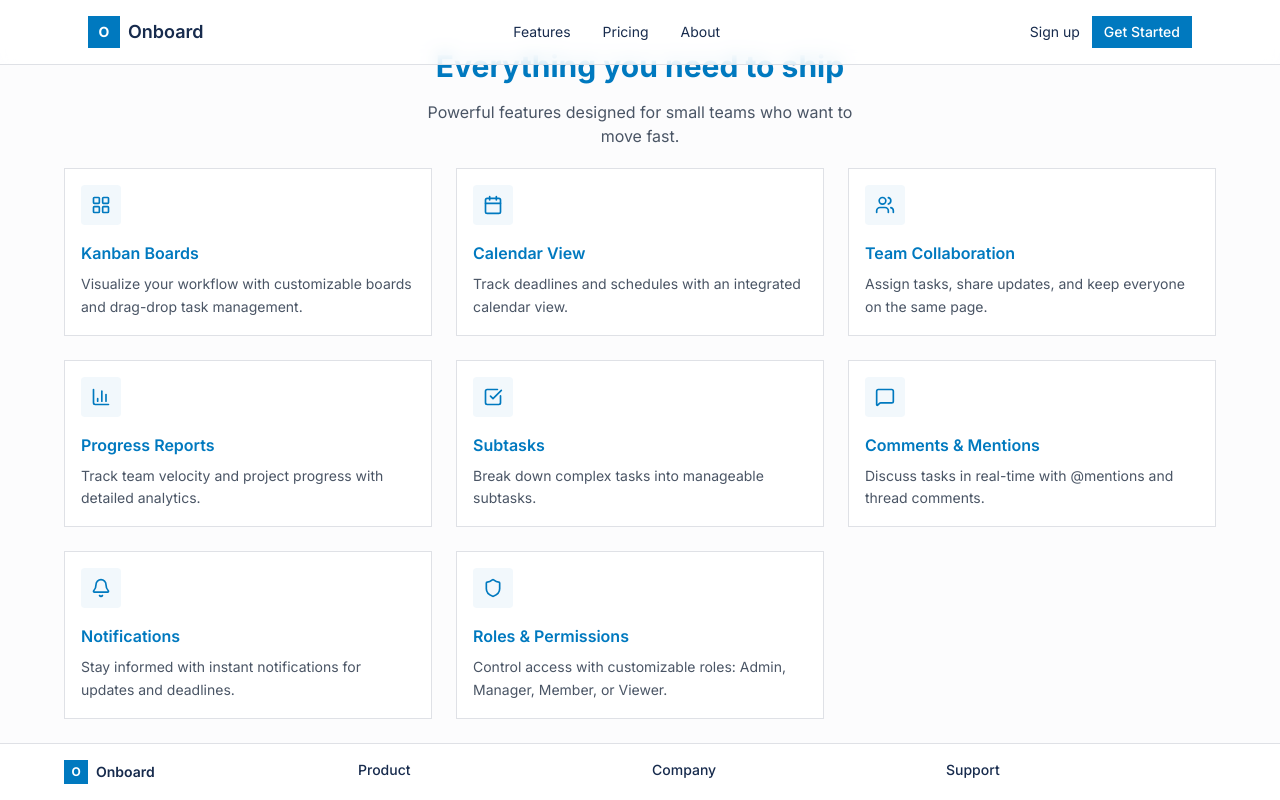
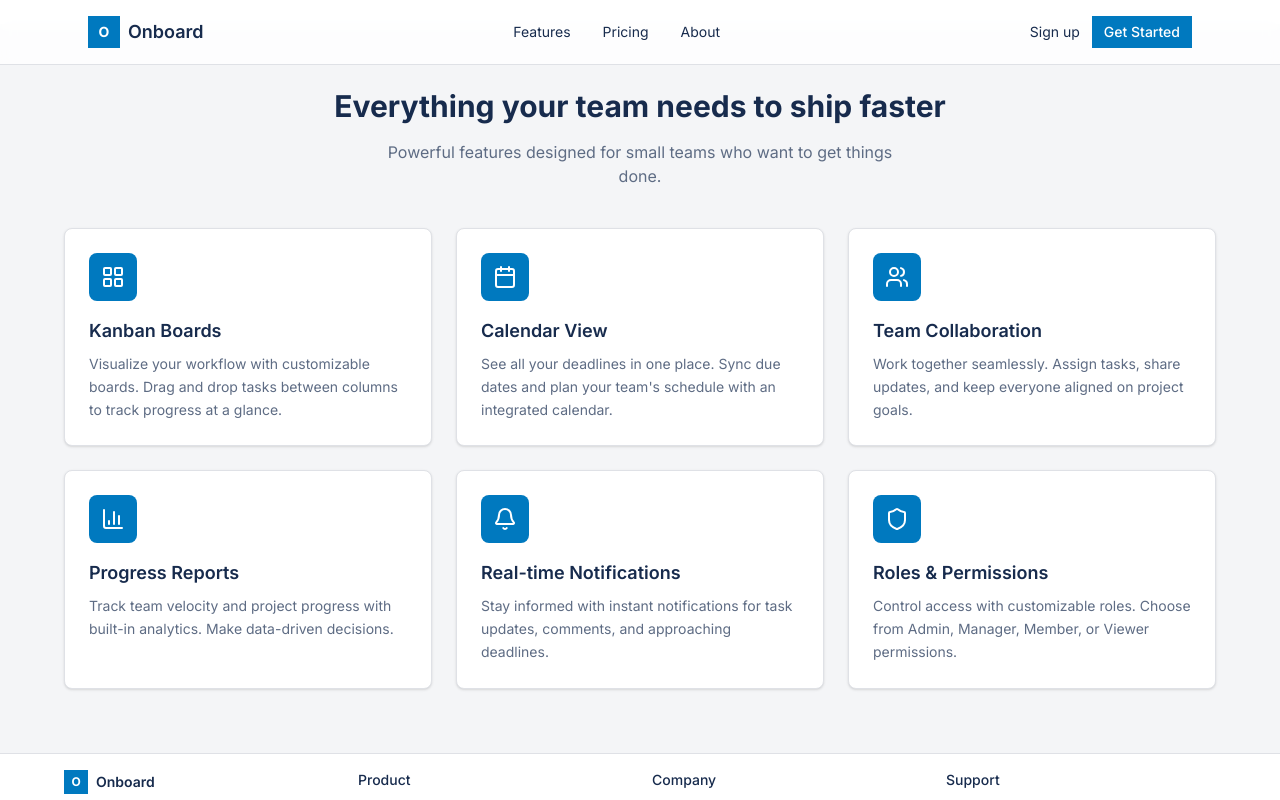
Before and after one commit to samuel-sarmah/onboad, a Next.js app: page /features in a window 1280 px wide. Shown: the top 800 px of the page. Built offline with nearby package versions, Linux system fonts and the light colour scheme.

Commit message:
Refresh Features section with new icons and copy

```diff
--- a/src/components/landing/Features.tsx
+++ b/src/components/landing/Features.tsx
@@ -7,6 +7,8 @@ import {
   Bell,
   CheckSquare,
   MessageSquare,
+  Zap,
+  Clock,
   Shield
 } from "lucide-react";
 
@@ -14,69 +16,59 @@ const features = [
   {
     icon: LayoutGrid,
     title: "Kanban Boards",
-    description: "Visualize your workflow with customizable boards and drag-drop task management."
+    description: "Visualize your workflow with customizable boards. Drag and drop tasks between columns to track progress at a glance."
   },
   {
     icon: Calendar,
     title: "Calendar View",
-    description: "Track deadlines and schedules with an integrated calendar view."
+    description: "See all your deadlines in one place. Sync due dates and plan your team's schedule with an integrated calendar."
   },
   {
     icon: Users,
     title: "Team Collaboration",
-    description: "Assign tasks, share updates, and keep everyone on the same page."
+    description: "Work together seamlessly. Assign tasks, share updates, and keep everyone aligned on project goals."
   },
   {
     icon: BarChart3,
     title: "Progress Reports",
-    description: "Track team velocity and project progress with detailed analytics."
-  },
-  {
-    icon: CheckSquare,
-    title: "Subtasks",
-    description: "Break down complex tasks into manageable subtasks."
-  },
-  {
-    icon: MessageSquare,
-    title: "Comments & Mentions",
-    description: "Discuss tasks in real-time with @mentions and thread comments."
+    description: "Track team velocity and project progress with built-in analytics. Make data-driven decisions."
   },
   {
     icon: Bell,
-    title: "Notifications",
-    description: "Stay informed with instant notifications for updates and deadlines."
+    title: "Real-time Notifications",
+    description: "Stay informed with instant notifications for task updates, comments, and approaching deadlines."
   },
   {
     icon: Shield,
     title: "Roles & Permissions",
-    description: "Control access with customizable roles: Admin, Manager, Member, or Viewer."
+    description: "Control access with customizable roles. Choose from Admin, Manager, Member, or Viewer permissions."
   }
 ];
 
 export function Features() {
   return (
-    <section id="features" className="py-6 px-6 bg-secondary/30">
+    <section id="features" className="py-6 md:py-16 px-3 md:px-4 bg-[#f4f5f7]">
       <div className="max-w-6xl mx-auto">
-        <div className="text-center mb-5">
-          <h2 className="text-3xl font-bold text-primary mb-4">
-            Everything you need to ship
+        <div className="text-center mb-10">
+          <h2 className="text-2xl md:text-3xl font-bold text-[#172b4d] mb-4">
+            Everything your team needs to ship faster
           </h2>
-          <p className="text-gray-600 max-w-md mx-auto">
-            Powerful features designed for small teams who want to move fast.
+          <p className="text-[#5e6c84] max-w-lg mx-auto">
+            Powerful features designed for small teams who want to get things done.
           </p>
         </div>
 
         <div className="grid grid-cols-1 md:grid-cols-2 lg:grid-cols-3 gap-6">
           {features.map((feature, index) => (
-            <Card key={index} className="hover:border-border-dark transition-colors">
-              <div className="w-10 h-10 bg-primary/5 rounded flex items-center justify-center mb-4">
-                <feature.icon className="w-5 h-5 text-primary" />
+            <div key={index} className="bg-white rounded-lg p-6 shadow-sm hover:shadow-md transition-shadow border border-[#dfe1e6]">
+              <div className="w-12 h-12 bg-[#0079bf] rounded-lg flex items-center justify-center mb-4">
+                <feature.icon className="w-6 h-6 text-white" />
               </div>
-              <h3 className="font-semibold text-primary mb-2">{feature.title}</h3>
-              <p className="text-sm text-gray-600 leading-relaxed">
+              <h3 className="font-semibold text-[#172b4d] mb-2 text-lg">{feature.title}</h3>
+              <p className="text-sm text-[#5e6c84] leading-relaxed">
                 {feature.description}
               </p>
-            </Card>
+            </div>
           ))}
         </div>
       </div>
```
